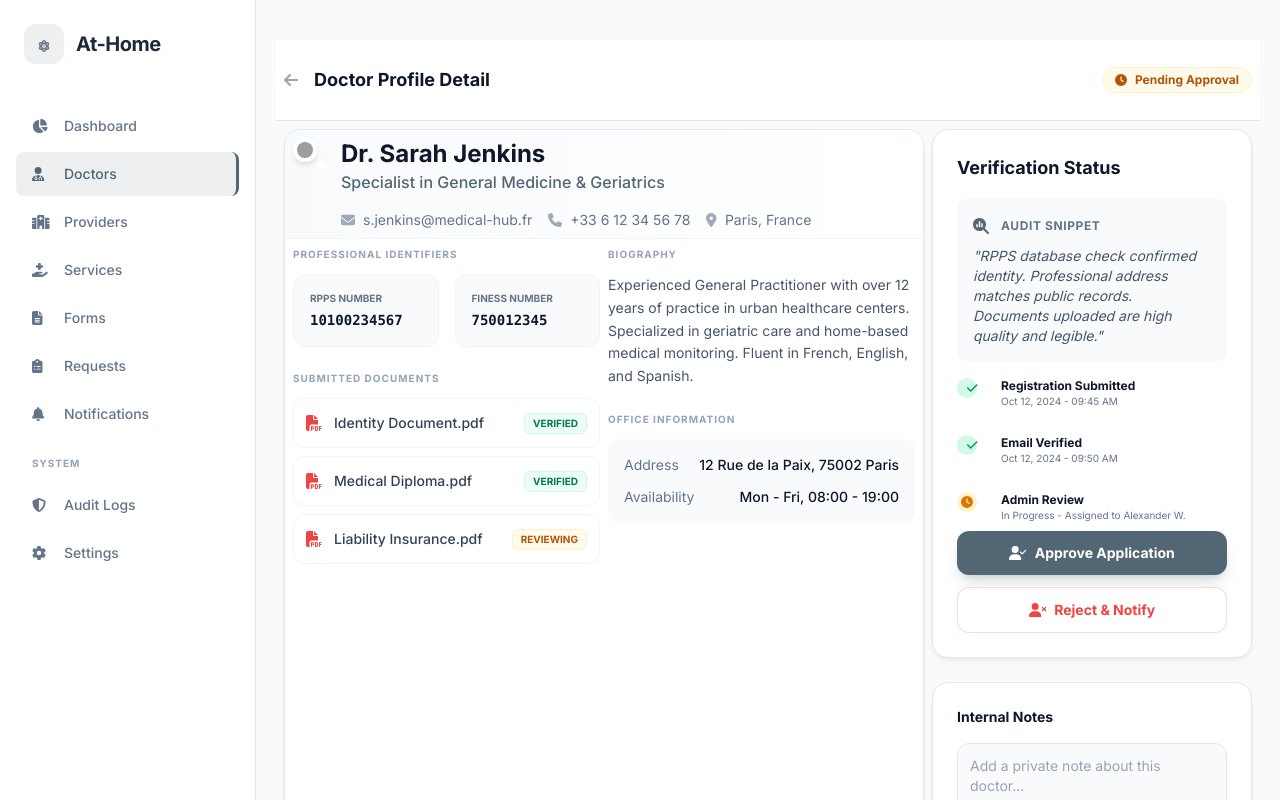
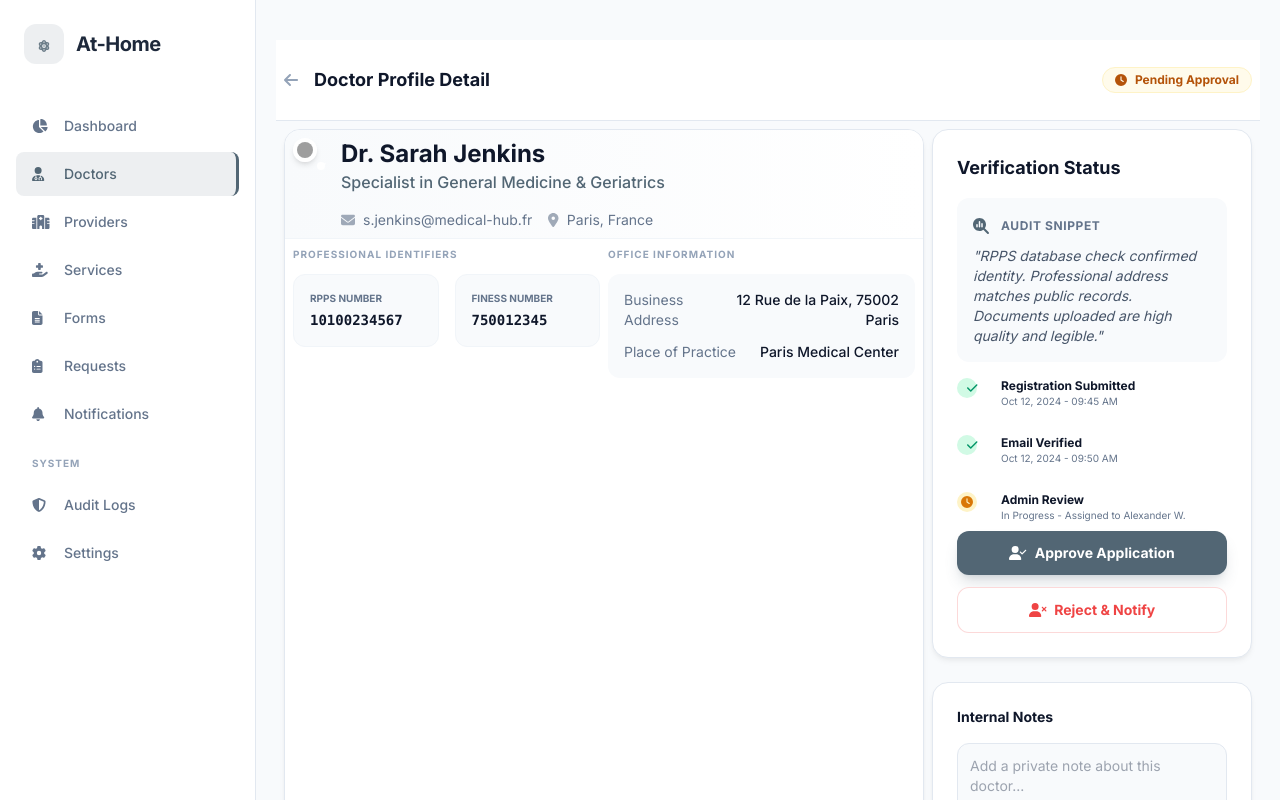
Before and after one commit to Mayuri2502/at-home-healthcare-admin-react, a React (Create React App) app: page /doctors/1 in a window 1280 px wide. Shown: the top 800 px of the page. Built offline with nearby package versions, Linux system fonts and the light colour scheme; sample sign-in values are in the browser's storage; grey boxes are pictures that could not be loaded.

Commit message:
Updated Doctors UI module

```diff
--- a/src/components/doctors/DoctorsTable.tsx
+++ b/src/components/doctors/DoctorsTable.tsx
@@ -191,7 +191,7 @@ const DoctorsTable = ({ onApprove, onReject, onView }: DoctorsTableProps) => {
                         <i className="fa-solid fa-xmark"></i>
                       </button>
                       <button
-                        onClick={() => navigate(`/doctors/${doctor.id}`)}
+                        onClick={() => navigate(`/doctors/${doctor.id}?approved=${doctor.status === 'active'}`)}
                         title="View Details"
                         className="p-2 text-slate-400 hover:bg-slate-100 rounded-lg transition-colors"
                       >
@@ -247,7 +247,7 @@ const DoctorsTable = ({ onApprove, onReject, onView }: DoctorsTableProps) => {
                   <td className="px-6 py-4 text-right">
                     <div className="flex justify-end gap-2">
                       <button
-                        onClick={() => navigate(`/doctors/${doctor.id}`)}
+                        onClick={() => navigate(`/doctors/${doctor.id}?approved=${doctor.status === 'active'}`)}
                         className="px-3 py-1.5 text-xs font-bold text-primary hover:bg-slate-100 rounded-lg transition-colors"
                       >
                         View
--- a/src/locales/en/common.json
+++ b/src/locales/en/common.json
@@ -116,7 +116,7 @@
     "title": "Doctor Management",
     "subtitle": "Review registrations and manage active medical professionals.",
     "addDoctor": "Add Doctor",
-    "searchDoctors": "Search doctors...",
+    "searchDoctors": "Search by name, email or speciality...",
     "doctorName": "Doctor Name",
     "specialization": "Specialization",
     "department": "Department",
--- a/src/locales/fr/common.json
+++ b/src/locales/fr/common.json
@@ -114,7 +114,7 @@
     "title": "Gestion des Médecins",
     "subtitle": "Examiner les inscriptions et gérer les professionnels de la médecine active.",
     "addDoctor": "Ajouter un médecin",
-    "searchDoctors": "Rechercher des médecins...",
+    "searchDoctors": "Rechercher par nom, email ou spécialité...",
     "doctorName": "Nom du médecin",
     "specialization": "Spécialisation",
     "department": "Département",
--- a/src/pages/doctor-detail/DoctorDetail.tsx
+++ b/src/pages/doctor-detail/DoctorDetail.tsx
@@ -1,14 +1,17 @@
-import React, { useState } from 'react';
+import React, { useState, useEffect } from 'react'; // Cache bust: 2025-04-15-16-37
 import { useTranslation } from 'react-i18next';
-import { Link } from 'react-router-dom';
+import { Link, useSearchParams } from 'react-router-dom';
 import Sidebar from '../../components/dashboard/Sidebar';
 import Modal from '../../components/doctors/Modal';
 import Toast from '../../components/doctors/Toast';
 
-interface DoctorDetailProps {}
+interface DoctorDetailProps {
+  isApproved?: boolean; // Optional prop to pass doctor's approval status
+}
 
-const DoctorDetail: React.FC<DoctorDetailProps> = () => {
+const DoctorDetail: React.FC<DoctorDetailProps> = ({ isApproved: propIsApproved = false }) => {
   const { t } = useTranslation();
+  const [searchParams] = useSearchParams();
 
   const [modalState, setModalState] = useState({
     isOpen: false,
@@ -24,6 +27,7 @@ const DoctorDetail: React.FC<DoctorDetailProps> = () => {
   const [rejectReason, setRejectReason] = useState('');
   const [rejectComment, setRejectComment] = useState('');
   const [showRejectError, setShowRejectError] = useState(false);
+  const [isApproved, setIsApproved] = useState(propIsApproved || searchParams.get('approved') === 'true'); // Track doctor approval status
 
   const showModal = (type: 'approve' | 'reject') => {
     setModalState({
@@ -54,6 +58,12 @@ const DoctorDetail: React.FC<DoctorDetailProps> = () => {
 
   const handleAction = (status?: string) => {
     hideModal();
+
+    // Set doctor as approved if status is 'Approved'
+    if (status === 'Approved') {
+      setIsApproved(true);
+    }
+
     setToast({
       show: true,
       message: t('doctors.statusUpdate', { status: status || '', doctorName: modalState.doctorName })
@@ -84,8 +94,13 @@ const DoctorDetail: React.FC<DoctorDetailProps> = () => {
             <h1 className="text-lg font-bold text-slate-900">{t('doctors.doctorProfileDetail')}</h1>
           </div>
           <div className="flex items-center gap-4">
-            <div className="flex items-center gap-2 px-3 py-1 bg-amber-50 text-amber-700 border border-amber-100 rounded-full text-xs font-bold">
-              <i className="fa-solid fa-clock"></i> {t('doctors.pendingApproval')}
+            <div className={`flex items-center gap-2 px-3 py-1 rounded-full text-xs font-bold ${
+              isApproved
+                ? 'bg-emerald-50 text-emerald-700 border border-emerald-100'
+                : 'bg-amber-50 text-amber-700 border border-amber-100'
+            }`}>
+              <i className={`fa-solid ${isApproved ? 'fa-check' : 'fa-clock'}`}></i>
+              {isApproved ? 'Approved' : t('doctors.pendingApproval')}
             </div>
           </div>
         </header>
@@ -115,10 +130,6 @@ const DoctorDetail: React.FC<DoctorDetailProps> = () => {
                         {t('doctorsData.dr1.email')}
                       </div>
                       <div className="flex items-center gap-2 text-slate-500 text-sm">
-                        <i className="fa-solid fa-phone opacity-60"></i>
-                        {t('doctorsData.dr1.phone')}
-                      </div>
-                      <div className="flex items-center gap-2 text-slate-500 text-sm">
                         <i className="fa-solid fa-location-dot opacity-60"></i>
                         {t('doctorsData.dr1.location')}
                       </div>
@@ -145,45 +156,9 @@ const DoctorDetail: React.FC<DoctorDetailProps> = () => {
                     </div>
                   </div>
 
-                  <div>
-                    <h3 className="text-[10px] font-bold text-slate-400 uppercase tracking-widest mb-3">
-                      {t('doctors.submittedDocuments')}
-                    </h3>
-                    <div className="space-y-2">
-                      <div className="flex items-center justify-between p-3 border border-slate-100 rounded-xl hover:bg-slate-50 transition-colors">
-                        <div className="flex items-center gap-3">
-                          <i className="fa-solid fa-file-pdf text-danger"></i>
-                          <span className="text-sm font-medium text-slate-700">{t('doctors.documents.identity')}</span>
-                        </div>
-                        <span className="px-2 py-0.5 bg-emerald-50 text-emerald-700 rounded-md text-[10px] font-bold border border-emerald-100">{t('doctors.status.verified')}</span>
-                      </div>
-                      <div className="flex items-center justify-between p-3 border border-slate-100 rounded-xl hover:bg-slate-50 transition-colors">
-                        <div className="flex items-center gap-3">
-                          <i className="fa-solid fa-file-pdf text-danger"></i>
-                          <span className="text-sm font-medium text-slate-700">{t('doctors.documents.medicalDiploma')}</span>
-                        </div>
-                        <span className="px-2 py-0.5 bg-emerald-50 text-emerald-700 rounded-md text-[10px] font-bold border border-emerald-100">{t('doctors.status.verified')}</span>
-                      </div>
-                      <div className="flex items-center justify-between p-3 border border-slate-100 rounded-xl hover:bg-slate-50 transition-colors">
-                        <div className="flex items-center gap-3">
-                          <i className="fa-solid fa-file-pdf text-danger"></i>
-                          <span className="text-sm font-medium text-slate-700">{t('doctors.documents.liabilityInsurance')}</span>
-                        </div>
-                        <span className="px-2 py-0.5 bg-amber-50 text-amber-700 rounded-md text-[10px] font-bold border border-amber-100">{t('doctors.status.reviewing')}</span>
-                      </div>
-                    </div>
-                  </div>
                 </div>
 
                 <div className="space-y-6">
-                  <div>
-                    <h3 className="text-[10px] font-bold text-slate-400 uppercase tracking-widest mb-3">
-                      {t('doctors.biography')}
-                    </h3>
-                    <p className="text-sm text-slate-600 leading-relaxed">
-                      {t('doctorsData.dr1.biography')}
-                    </p>
-                  </div>
 
                   <div>
                     <h3 className="text-[10px] font-bold text-slate-400 uppercase tracking-widest mb-3">
@@ -191,12 +166,12 @@ const DoctorDetail: React.FC<DoctorDetailProps> = () => {
                     </h3>
                     <div className="bg-slate-50 p-4 rounded-xl space-y-3">
                       <div className="flex justify-between text-sm">
-                        <span className="text-slate-500">{t('doctors.address')}</span>
+                        <span className="text-slate-500">Business Address</span>
                         <span className="font-medium text-slate-900 text-right">{t('doctorsData.dr1.address')}</span>
                       </div>
                       <div className="flex justify-between text-sm">
-                        <span className="text-slate-500">{t('doctors.availability')}</span>
-                        <span className="font-medium text-slate-900">Mon - Fri, 08:00 - 19:00</span>
+                        <span className="text-slate-500">Place of Practice</span>
+                        <span className="font-medium text-slate-900">Paris Medical Center</span>
                       </div>
                     </div>
                   </div>
@@ -207,7 +182,8 @@ const DoctorDetail: React.FC<DoctorDetailProps> = () => {
 
           {/* Right Column: Approval Panel */}
           <section className="lg:w-1/3 space-y-6">
-            {/* Action Card */}
+            {/* Action Card - Only show for pending approval */}
+            {!isApproved && (
               <div className="bg-white rounded-2xl border border-slate-200 tradingview-shadow p-6">
                 <h3 className="text-lg font-bold text-slate-900 mb-4">{t('doctors.verificationStatus')}</h3>
 
@@ -264,6 +240,7 @@ const DoctorDetail: React.FC<DoctorDetailProps> = () => {
                   </button>
                 </div>
               </div>
+            )}
 
             {/* Internal Notes */}
             <div className="bg-white rounded-2xl border border-slate-200 tradingview-shadow p-6">
--- a/src/pages/doctors/Doctors.tsx
+++ b/src/pages/doctors/Doctors.tsx
@@ -43,7 +43,7 @@ const Doctors: React.FC = () => {
   };
 
   const handleView = (doctor: any) => {
-    navigate(`/doctors/${doctor.id}`);
+    navigate(`/doctors/${doctor.id}?approved=${doctor.status === 'active'}`);
   };
 
   const hideModal = () => {
```
Lines whose indentation alone changed are shown as unchanged.
